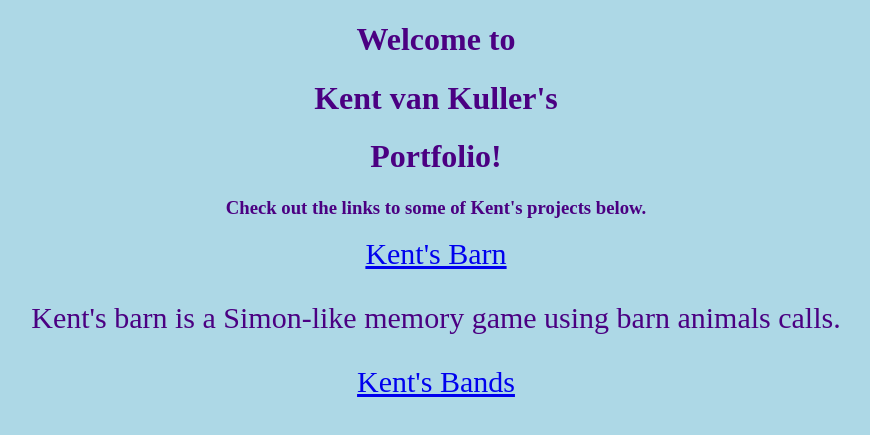
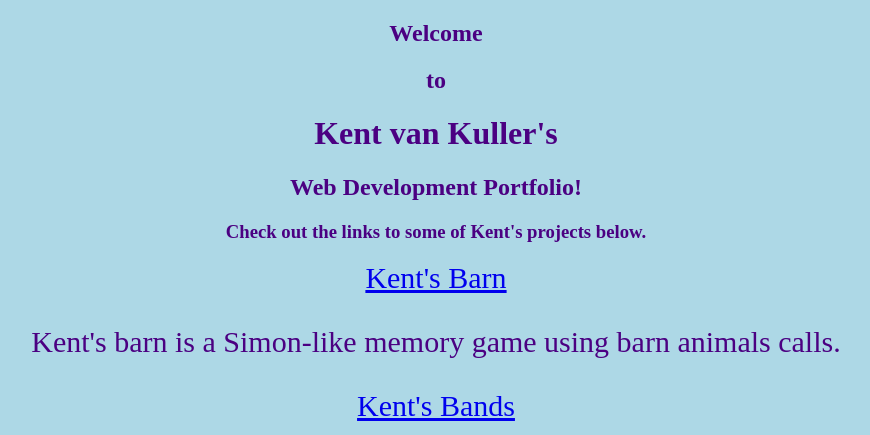
Before and after one commit to KentClarkGuitar/portfolio, a plain HTML site: page index.html in a window 1280 px wide. Shown: the top 435 px of the page, without its empty margins (204-1074 px from the left). Drawn offline with Linux system fonts and the light colour scheme.

Commit message:
updated top of page

```diff
--- a/index.html
+++ b/index.html
@@ -6,13 +6,14 @@
     <meta http-equiv="X-UA-Compatible" content="ie=edge">
     <link rel="stylesheet" type="text/css" href="portfolio.css"/>
     <link rel="stylesheet" type="text/css" href="portfolio.css"/>
-    <title>Kent's Portfolio</title>
+    <title>Kent's Web Dev Portfolio</title>
 
 </head>
 <body>
-    <h1>Welcome to </h1>
+    <h2>Welcome</h2>
+    <h2>to</h2>
     <h1>Kent van Kuller's</h1>
-    <h1>Portfolio!</h1>
+    <h2>Web Development Portfolio!</h2>
     <h3>Check out the links to some of Kent's projects below.</h3>
     <nav>
         <ul>
```
